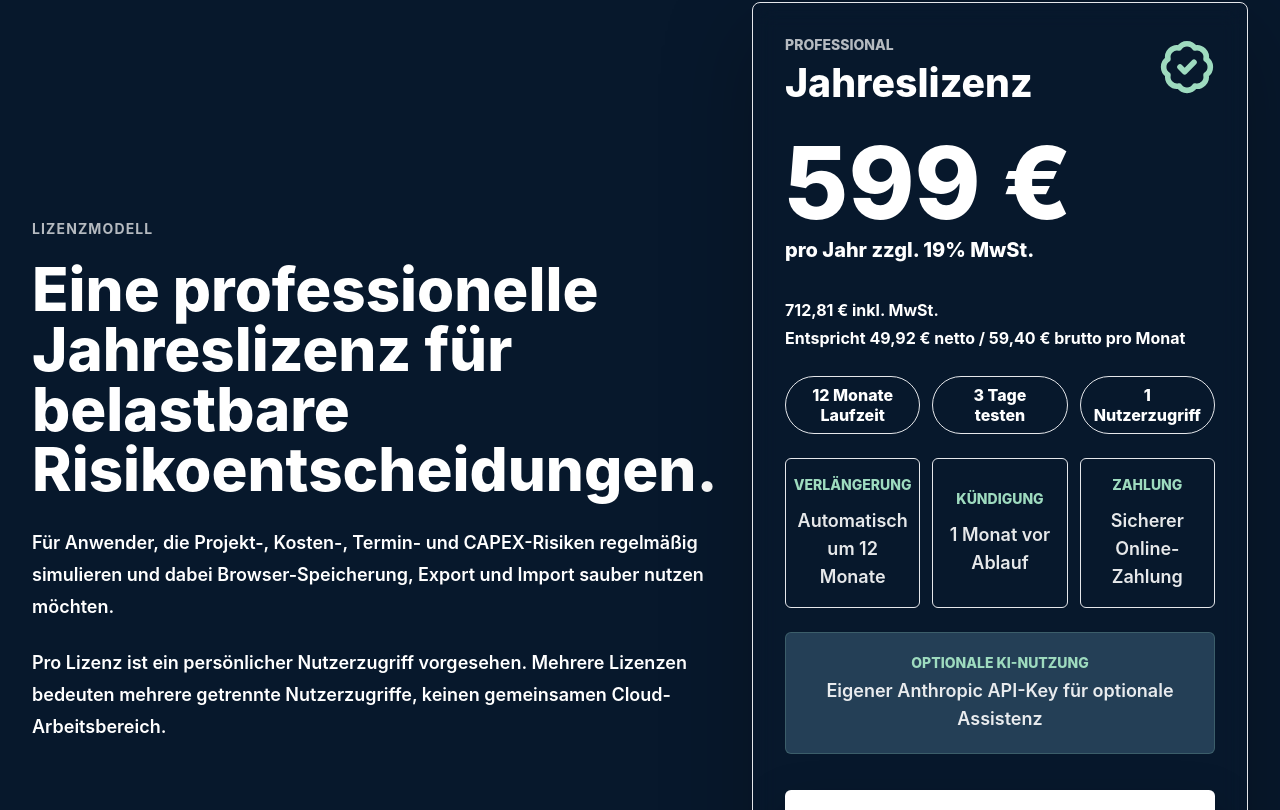
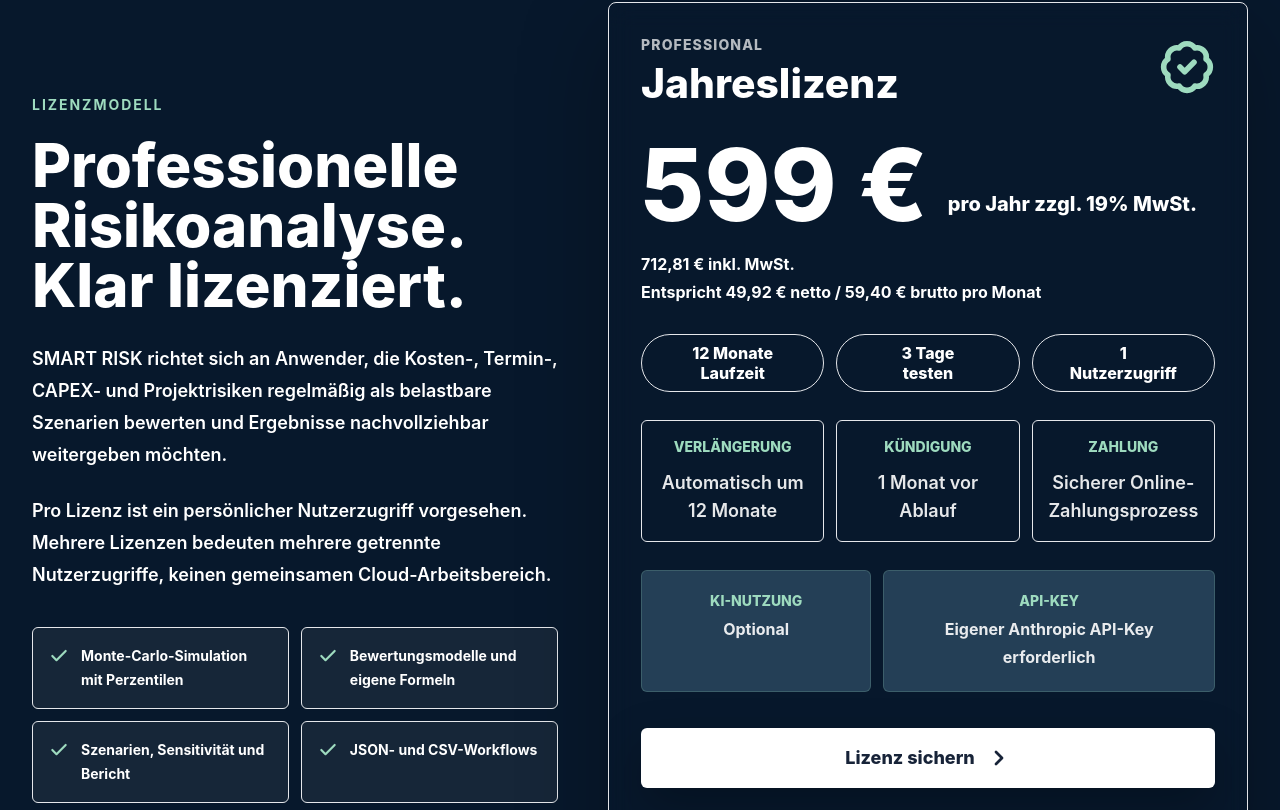
Before and after one commit to BM1964-25/SMART-RISK-Monte-Carlo-Simulation-Landingpage, a React (Vite) app: page / in a window 1280 px wide. Shown: the part 6570-7380 px from the top of the page. Built offline with nearby package versions, Linux system fonts and the light colour scheme.

Commit message:
Elevate license section design

```diff
--- a/src/App.tsx
+++ b/src/App.tsx
@@ -798,32 +798,49 @@
       </section>
 
       <section id="license" className="bg-[#07182c] text-white">
-        <div className="mx-auto grid max-w-7xl items-center gap-12 px-5 py-20 sm:px-8 lg:grid-cols-[0.94fr_1.06fr] lg:py-24">
+        <div className="mx-auto grid max-w-7xl items-center gap-12 px-5 py-20 sm:px-8 lg:grid-cols-[0.9fr_1.1fr] lg:py-24">
           <div>
-            <p className="text-sm font-bold uppercase tracking-[0.08em] text-white/70">
+            <p className="text-sm font-bold uppercase tracking-[0.14em] text-[#9edbbf]">
               Lizenzmodell
             </p>
-            <h2 className="mt-5 max-w-2xl text-5xl font-extrabold leading-[1.08] tracking-normal text-white sm:text-6xl">
-              Eine professionelle Jahreslizenz für belastbare Risikoentscheidungen.
+            <h2 className="mt-5 max-w-2xl text-5xl font-extrabold leading-[1.04] tracking-normal text-white sm:text-6xl">
+              Professionelle Risikoanalyse.
+              <span className="block">Klar lizenziert.</span>
             </h2>
             <p className="mt-7 max-w-2xl text-lg font-semibold leading-8 text-white/72">
-              Für Anwender, die Projekt-, Kosten-, Termin- und CAPEX-Risiken
-              regelmäßig simulieren und dabei Browser-Speicherung, Export und
-              Import sauber nutzen möchten.
+              SMART RISK richtet sich an Anwender, die Kosten-, Termin-,
+              CAPEX- und Projektrisiken regelmäßig als belastbare Szenarien
+              bewerten und Ergebnisse nachvollziehbar weitergeben möchten.
             </p>
             <p className="mt-6 max-w-2xl text-lg font-semibold leading-8 text-white/86">
               Pro Lizenz ist ein persönlicher Nutzerzugriff vorgesehen. Mehrere
               Lizenzen bedeuten mehrere getrennte Nutzerzugriffe, keinen
               gemeinsamen Cloud-Arbeitsbereich.
             </p>
+            <div className="mt-9 grid max-w-2xl gap-3 sm:grid-cols-2">
+              {[
+                "Monte-Carlo-Simulation mit Perzentilen",
+                "Bewertungsmodelle und eigene Formeln",
+                "Szenarien, Sensitivität und Bericht",
+                "JSON- und CSV-Workflows",
+              ].map((item) => (
+                <div
+                  key={item}
+                  className="flex items-start gap-3 rounded-md border border-white/12 bg-white/[0.06] p-4 text-sm font-bold leading-6 text-white/82"
+                >
+                  <Check className="mt-0.5 h-5 w-5 flex-none text-[#9edbbf]" strokeWidth={2.6} />
+                  <span>{item}</span>
+                </div>
+              ))}
+            </div>
           </div>
-          <div className="w-full max-w-[620px] justify-self-end rounded-lg border border-white/22 bg-white/12 p-6 shadow-[0_28px_90px_rgba(0,0,0,0.28)] backdrop-blur-md sm:p-8">
+          <div className="w-full max-w-[640px] justify-self-end rounded-lg border border-white/22 bg-white/13 p-6 shadow-[0_28px_90px_rgba(0,0,0,0.28)] backdrop-blur-md sm:p-8">
             <div className="flex items-start justify-between gap-6">
               <div>
-                <p className="text-sm font-extrabold uppercase tracking-normal text-white/70">
+                <p className="text-sm font-extrabold uppercase tracking-[0.08em] text-white/70">
                   Professional
                 </p>
-                <h3 className="mt-2 text-[2.45rem] font-extrabold leading-none tracking-normal text-white">
+                <h3 className="mt-2 text-[2.55rem] font-extrabold leading-none tracking-normal text-white">
                   Jahreslizenz
                 </h3>
               </div>
@@ -844,7 +861,7 @@
                 Entspricht 49,92 € netto / 59,40 € brutto pro Monat
               </p>
             </div>
-            <div className="mt-6 grid gap-3 sm:grid-cols-3">
+            <div className="mt-7 grid gap-3 sm:grid-cols-3">
               {[
                 ["12 Monate", "Laufzeit"],
                 ["3 Tage", "testen"],
@@ -859,15 +876,15 @@
                   </div>
               ))}
             </div>
-            <div className="mt-6 grid gap-3 sm:grid-cols-3">
+            <div className="mt-7 grid gap-3 sm:grid-cols-3">
               {[
                 ["Verlängerung", "Automatisch um 12 Monate"],
                 ["Kündigung", "1 Monat vor Ablauf"],
-                ["Zahlung", "Sicherer Online-Zahlung"],
+                ["Zahlung", "Sicherer Online-Zahlungsprozess"],
               ].map(([label, value]) => (
                 <div
                   key={label}
-                  className="flex min-h-[110px] flex-col items-center justify-center rounded-md border border-white/14 bg-[#20324a]/72 p-4 text-center"
+                  className="flex min-h-[116px] flex-col items-center justify-center rounded-md border border-white/14 bg-[#20324a]/72 p-4 text-center"
                 >
                   <p className="text-sm font-extrabold uppercase tracking-normal text-[#9edbbf]">
                     {label}
@@ -878,13 +895,23 @@
                 </div>
               ))}
             </div>
-            <div className="mt-6 rounded-md border border-[#9edbbf]/20 bg-[#315068]/70 px-5 py-5 text-center">
-              <p className="text-sm font-extrabold uppercase tracking-normal text-[#9edbbf]">
-                Optionale KI-Nutzung
-              </p>
-              <p className="mt-1 text-lg font-semibold leading-7 text-white/90">
-                Eigener Anthropic API-Key für optionale Assistenz
-              </p>
+            <div className="mt-7 grid gap-3 sm:grid-cols-[0.82fr_1.18fr]">
+              <div className="rounded-md border border-[#9edbbf]/20 bg-[#315068]/70 px-5 py-5 text-center">
+                <p className="text-sm font-extrabold uppercase tracking-normal text-[#9edbbf]">
+                  KI-Nutzung
+                </p>
+                <p className="mt-1 text-base font-bold leading-7 text-white/90">
+                  Optional
+                </p>
+              </div>
+              <div className="rounded-md border border-[#9edbbf]/20 bg-[#315068]/70 px-5 py-5 text-center">
+                <p className="text-sm font-extrabold uppercase tracking-normal text-[#9edbbf]">
+                  API-Key
+                </p>
+                <p className="mt-1 text-base font-bold leading-7 text-white/90">
+                  Eigener Anthropic API-Key erforderlich
+                </p>
+              </div>
             </div>
             <a
               href={purchaseLink}
@@ -893,8 +920,8 @@
               Lizenz sichern
               <ChevronRight size={24} strokeWidth={2.8} aria-hidden="true" />
             </a>
-            <p className="mt-5 text-center text-base font-bold leading-7 text-white/62">
-              Jahreslizenz | sichere Zahlung | persönlicher Nutzerzugriff
+            <p className="mt-5 text-center text-base font-bold leading-7 text-white/64">
+              Jahreslizenz | sicherer Online-Zahlungsprozess | persönlicher Nutzerzugriff
             </p>
           </div>
         </div>
```
